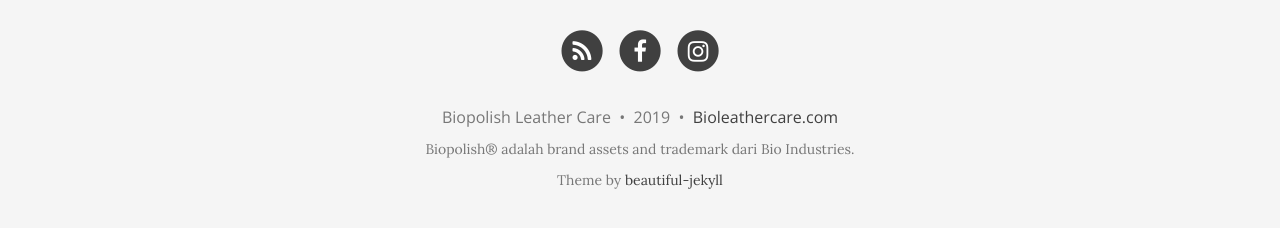
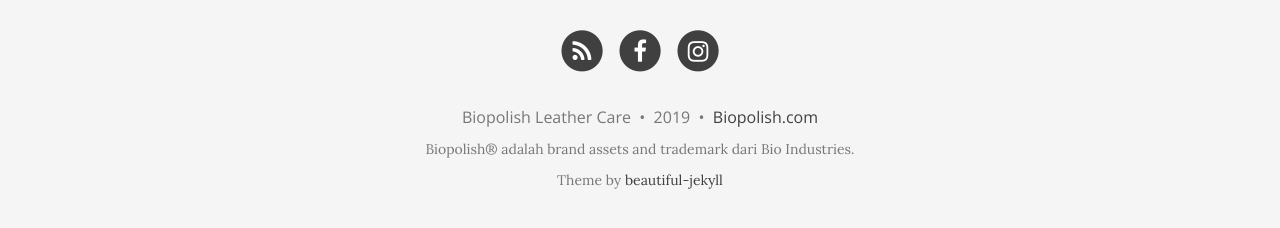
Before and after one commit to bioleathercare/bioleathercare.github.io, a Jekyll site: the page built from index.html, in a window 1280 px wide and 900 px high, scrolled down 7675 px. Shown: the part 659-887 px from the top of the window. Built offline with Jekyll 4.4.1, drawn with Linux system fonts in a browser that asks for light colours; nearby versions of some CDN libraries; the list of posts is cut into pages by our own code.

Commit message:
Update _config.yml

```diff
--- a/_config.yml
+++ b/_config.yml
@@ -100,7 +100,7 @@ share-links-active:
 
 # How to display the link to the website in the footer
 # Remove this if you don't want a link in the footer
-url-pretty: "Bioleathercare.com"  # eg. "deanattali.com/beautiful-jekyll"
+url-pretty: "Biopolish.com"  # eg. "deanattali.com/beautiful-jekyll"
 
 # --- Web Statistics Section --- #
 
```
